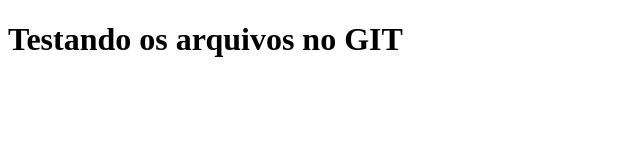
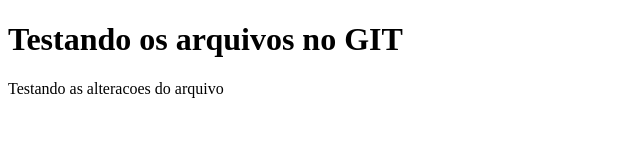
Before and after one commit to Leodma/curso-git, a plain HTML site: page index.html in a window 1280 px wide. Shown: the whole page, without its empty margins (0-640 px from the left). Drawn offline with Linux system fonts and the light colour scheme.

Commit message:
Descrição da página

```diff
--- a/index.html
+++ b/index.html
@@ -9,6 +9,7 @@
 </head>
 <body>
 	<h1>Testando os arquivos no GIT</h1>
+	<p>Testando as alteracoes do arquivo</p>
 
 </body>
 </html>
```
